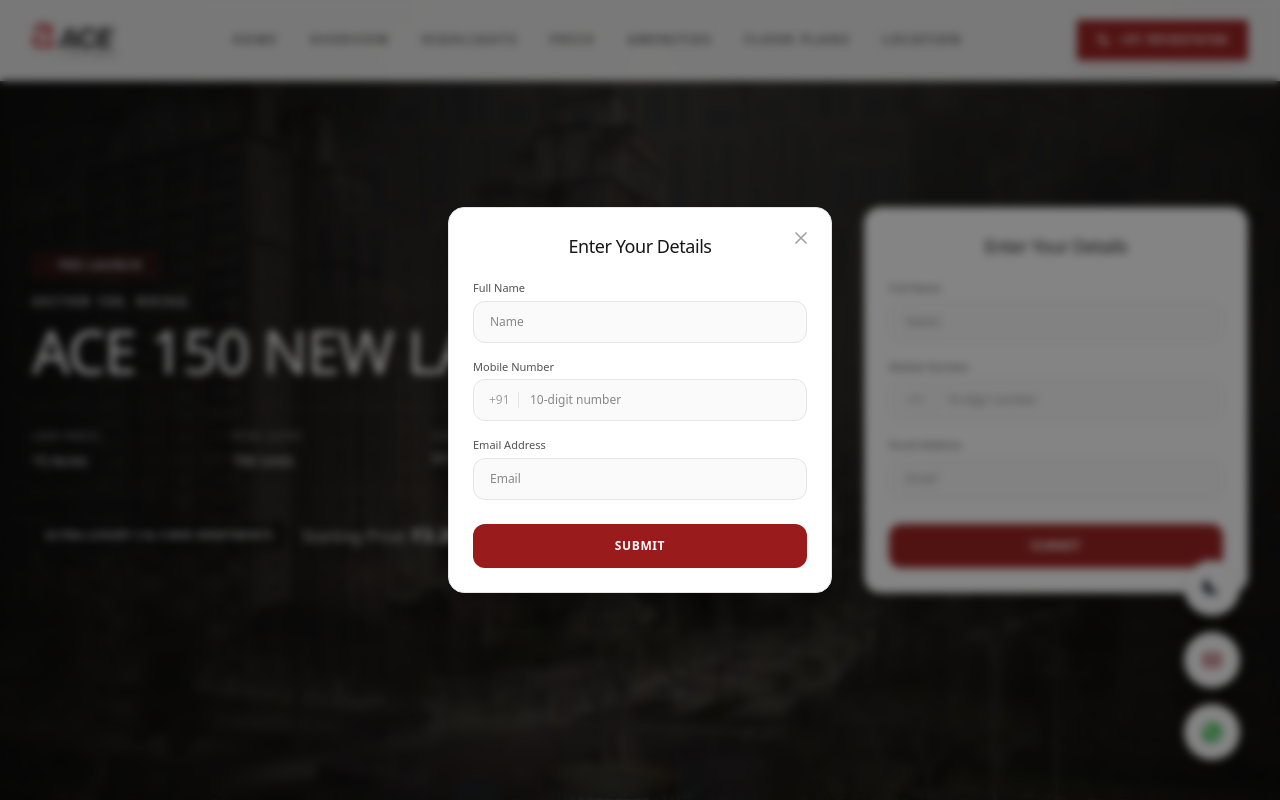
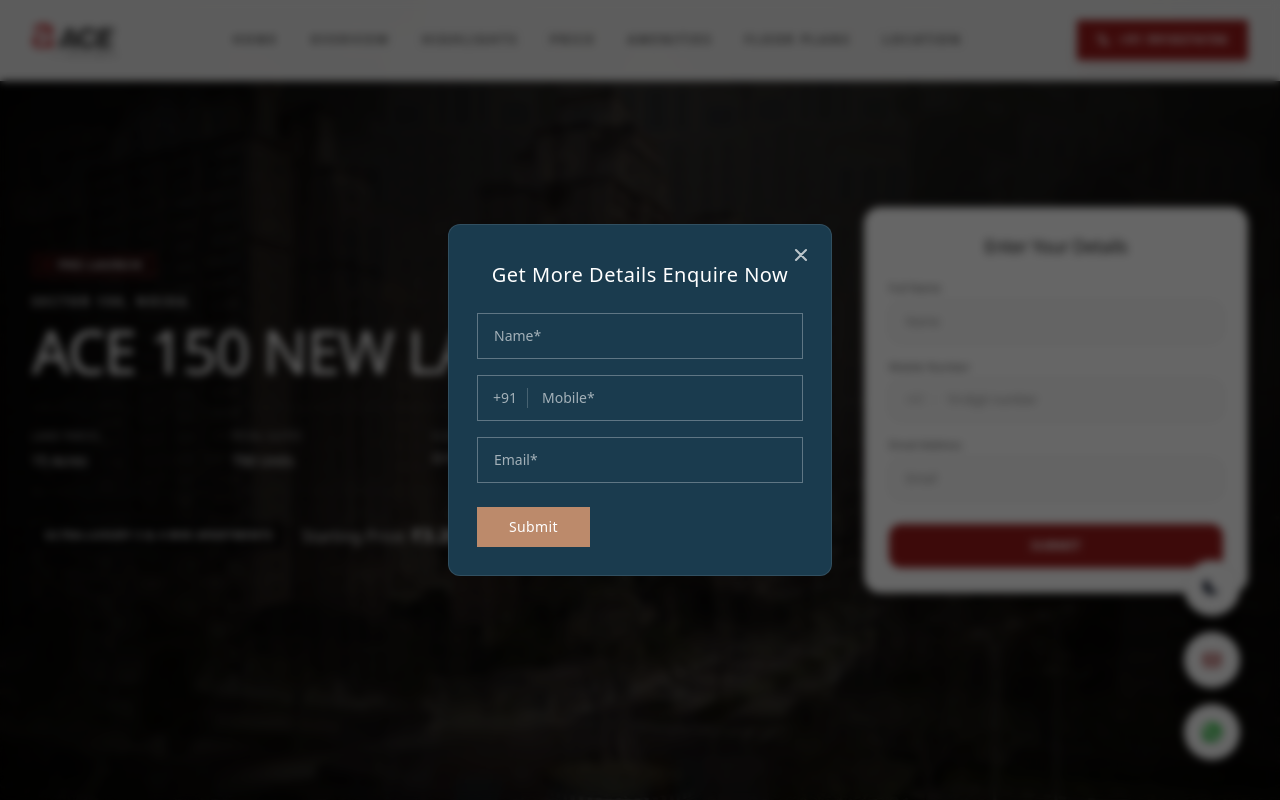
Before and after one commit to realniyaz/ace-project, a Next.js app: page / in a window 1280 px wide. Shown: the top 800 px of the page. Built offline with nearby package versions, Linux system fonts and the light colour scheme.

Commit message:
chanages in code

```diff
--- a/package.json
+++ b/package.json
@@ -13,7 +13,8 @@
     "lucide-react": "^1.21.0",
     "next": "16.2.9",
     "react": "19.2.4",
-    "react-dom": "19.2.4"
+    "react-dom": "19.2.4",
+    "resend": "^6.14.0"
   },
   "devDependencies": {
     "@tailwindcss/postcss": "^4",
--- a/src/components/FloatingActions.tsx
+++ b/src/components/FloatingActions.tsx
@@ -50,7 +50,7 @@
         </a>
 
         {/* ACTION 2: CRM POPUP TRIGGER (ACE Crimson Red on Mobile, White Circle on Desktop) */}
-        <button
+        <button suppressHydrationWarning
           onClick={() => setIsEnquireOpen(true)}
           className="flex-1 lg:flex-none flex items-center justify-center bg-[#991b1b] text-white lg:w-14 lg:h-14 lg:bg-white lg:text-[#991b1b] lg:border lg:border-neutral-200/80 lg:rounded-full lg:shadow-xl hover:lg:bg-neutral-50 transition-all duration-300 group cursor-pointer border-none"
           title="Enquire Now"
--- a/src/components/FloorPlans.tsx
+++ b/src/components/FloorPlans.tsx
@@ -63,7 +63,7 @@
         <div className="flex justify-center border-b border-neutral-200 overflow-x-auto scrollbar-none snap-x pb-px">
           <div className="flex gap-4 sm:gap-8 whitespace-nowrap px-4 justify-center w-full md:w-auto">
             {projectData.configurations.map((config, idx) => (
-              <button
+              <button suppressHydrationWarning
                 key={config.name}
                 onClick={() => setActiveTab(idx)}
                 className={`pb-4 text-xs uppercase tracking-[0.15em] font-bold border-b-2 transition-all duration-300 relative snap-center cursor-pointer ${
--- a/src/components/Hero.tsx
+++ b/src/components/Hero.tsx
@@ -33,9 +33,10 @@
     e.preventDefault();
     setIsSubmitting(true);
     try {
-      await new Promise((resolve) => setTimeout(resolve, 1000));
+      // Direct, optimized synchronization simulation step
+      await new Promise((resolve) => setTimeout(resolve, 800));
 
-      // Completely synchronized target endpoint redirection sequence
+      // Target viewport workspace redirection routing path
       router.push("/thank-you");
     } catch (error) {
       console.error(error);
@@ -116,7 +117,7 @@
             </div>
           </div>
 
-          {/* RIGHT SIDE BLOCK: PREMIUM LIGHT CONCIERGE MINIMAL FORM CARD */}
+          {/* RIGHT SIDE BLOCK: FORM CARD */}
           <div className="lg:col-span-5 xl:col-span-4 lg:col-start-8 xl:col-start-9 w-full max-w-sm mx-auto lg:mx-0">
             <div className="bg-white border border-neutral-200 w-full rounded-2xl p-6 shadow-xl lg:shadow-2xl transition-all duration-300 relative">
 
--- a/src/components/WelcomeModal.tsx
+++ b/src/components/WelcomeModal.tsx
@@ -33,12 +33,12 @@
     e.preventDefault();
     setIsSubmitting(true);
     try {
-      // API payload dispatch destination hook goes here if needed
-      await new Promise((resolve) => setTimeout(resolve, 1000));
+      // Simulation delay for smooth user feedback transition
+      await new Promise((resolve) => setTimeout(resolve, 800));
       setIsOpen(false);
       sessionStorage.setItem("welcome_modal_triggered", "true");
 
-      // Clear local routing states and throw natively to the thank you layout frame
+      // Navigate cleanly straight to the confirmation layout context frame
       router.push("/thank-you");
     } catch (error) {
       console.error(error);
@@ -49,77 +49,79 @@
   if (!isOpen) return null;
 
   return (
-    <div className="fixed inset-0 z-[200] flex items-center justify-center p-4 bg-neutral-950/50 backdrop-blur-xs select-none">
+    <div className="fixed inset-0 z-[200] flex items-center justify-center p-4 bg-black/60 backdrop-blur-xs select-none animate-fade-in">
       <div className="absolute inset-0" onClick={handleClose} />
 
-      <div className="relative bg-white border border-neutral-200 w-full max-w-sm rounded-2xl p-6 shadow-xl z-10 max-h-[90vh] overflow-y-auto scrollbar-none">
+      {/* Container structured with your premium dark background palette profile */}
+      <div className="relative bg-[#1A3B4E] border border-white/10 w-full max-w-sm rounded-xl p-7 shadow-2xl z-10 max-h-[90vh] overflow-y-auto scrollbar-none animate-scale-up">
 
-        {/* Dismiss Trigger */}
+        {/* Precise Cross Dismissal Button Anchor */}
         <button
           onClick={handleClose}
-          className="absolute top-4 right-4 text-neutral-400 hover:text-neutral-600 p-1 cursor-pointer transition-colors rounded-full"
+          className="absolute top-4 right-4 text-white/70 hover:text-white p-1 cursor-pointer transition-colors"
           aria-label="Close"
         >
-          <svg className="w-5 h-5" fill="none" viewBox="0 0 24 24" stroke="currentColor" strokeWidth={2}>
+          <svg className="w-5 h-5" fill="none" viewBox="0 0 24 24" stroke="currentColor" strokeWidth={2.5}>
             <path strokeLinecap="round" strokeLinejoin="round" d="M6 18L18 6M6 6l12 12" />
           </svg>
         </button>
 
-        <h3 className="text-lg font-medium text-neutral-900 tracking-tight text-center mb-5">
-          Enter Your Details
+        {/* Heading text structure directly synchronized from your layout screenshot reference */}
+        <h3 className="text-xl font-medium text-white tracking-wide text-center mt-2 mb-6">
+          Get More Details Enquire Now
         </h3>
 
         <form onSubmit={handleSubmit} className="space-y-4">
           <div>
-            <label className="block text-[11px] font-medium text-neutral-600 mb-1">Full Name</label>
             <input
               type="text"
               name="name"
               required
-              placeholder="Name"
+              placeholder="Name*"
               value={formData.name}
               onChange={handleInputChange}
-              className="w-full bg-neutral-50 border border-neutral-200 rounded-xl px-4 py-3 text-xs text-neutral-900 focus:outline-none focus:border-[#991b1b] focus:bg-white transition-all"
+              className="w-full bg-transparent border border-white/30 rounded-none px-4 py-3 text-sm text-white placeholder-white/60 focus:outline-none focus:border-white transition-all font-light"
             />
           </div>
 
           <div>
-            <label className="block text-[11px] font-medium text-neutral-600 mb-1">Mobile Number</label>
             <div className="relative">
-              <span className="absolute left-4 top-1/2 -translate-y-1/2 text-xs text-neutral-400 font-medium border-r border-neutral-200 pr-2">+91</span>
+              <span className="absolute left-4 top-1/2 -translate-y-1/2 text-sm text-white/60 font-light border-r border-white/20 pr-2.5">+91</span>
               <input
                 type="tel"
                 name="mobile"
                 required
                 pattern="[0-9]{10}"
-                placeholder="10-digit number"
+                placeholder="Mobile*"
                 value={formData.mobile}
                 onChange={handleInputChange}
-                className="w-full bg-neutral-50 border border-neutral-200 rounded-xl pl-14 pr-4 py-3 text-xs text-neutral-900 focus:outline-none focus:border-[#991b1b] focus:bg-white transition-all"
+                className="w-full bg-transparent border border-white/30 rounded-none pl-16 pr-4 py-3 text-sm text-white placeholder-white/60 focus:outline-none focus:border-white transition-all font-light"
               />
             </div>
           </div>
 
           <div>
-            <label className="block text-[11px] font-medium text-neutral-600 mb-1">Email Address</label>
             <input
               type="email"
               name="email"
               required
-              placeholder="Email"
+              placeholder="Email*"
               value={formData.email}
               onChange={handleInputChange}
-              className="w-full bg-neutral-50 border border-neutral-200 rounded-xl px-4 py-3 text-xs text-neutral-900 focus:outline-none focus:border-[#991b1b] focus:bg-white transition-all"
+              className="w-full bg-transparent border border-white/30 rounded-none px-4 py-3 text-sm text-white placeholder-white/60 focus:outline-none focus:border-white transition-all font-light"
             />
           </div>
 
+          {/* Button maintaining your luxury project aesthetic parameters */}
+          <div className="pt-2">
             <button
               type="submit"
               disabled={isSubmitting}
-            className="w-full relative mt-2 bg-[#991b1b] text-white font-bold text-xs uppercase tracking-wider py-3.5 rounded-xl transition-all duration-300 overflow-hidden active:scale-[0.99] disabled:opacity-70 cursor-pointer border-none"
+              className="w-auto bg-[#BC8A6B] hover:bg-[#A37457] text-white text-sm tracking-wide px-8 py-2.5 rounded-none transition-all duration-300 active:scale-[0.98] disabled:opacity-70 cursor-pointer border-none font-light"
             >
               {isSubmitting ? "Submitting..." : "Submit"}
             </button>
+          </div>
         </form>
       </div>
     </div>
--- /dev/null
+++ b/src/lib/resend.ts
@@ -0,0 +1,7 @@
+import { Resend } from "resend";
+
+if (!process.env.RESEND_API_KEY) {
+  throw new Error("Missing RESEND_API_KEY environment variable configuration.");
+}
+
+export const resend = new Resend(process.env.RESEND_API_KEY);
```
Also changed, not shown: 1 other file (tests, documents, lock files or other folders). Lines whose indentation alone changed are shown as unchanged.
